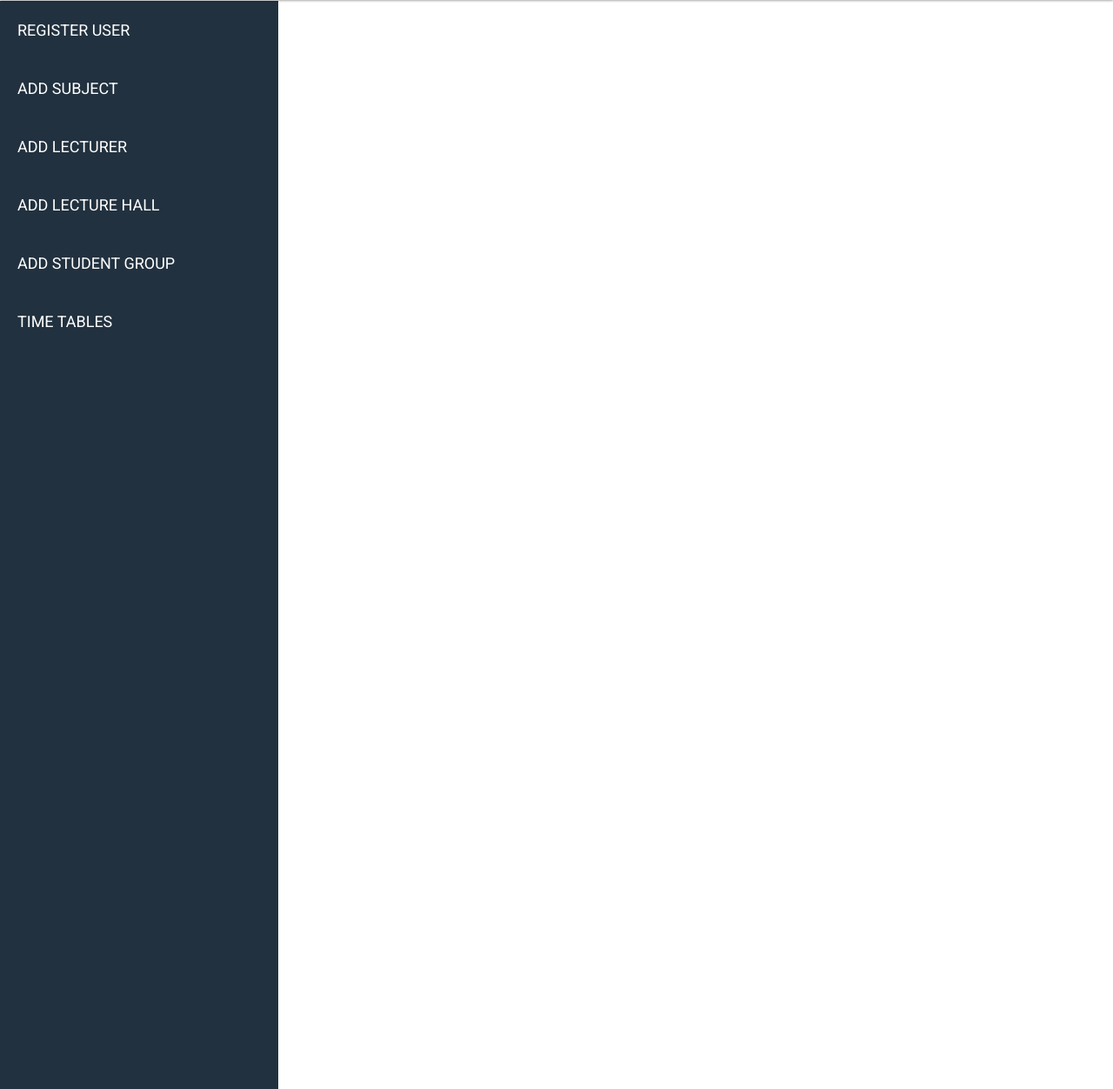
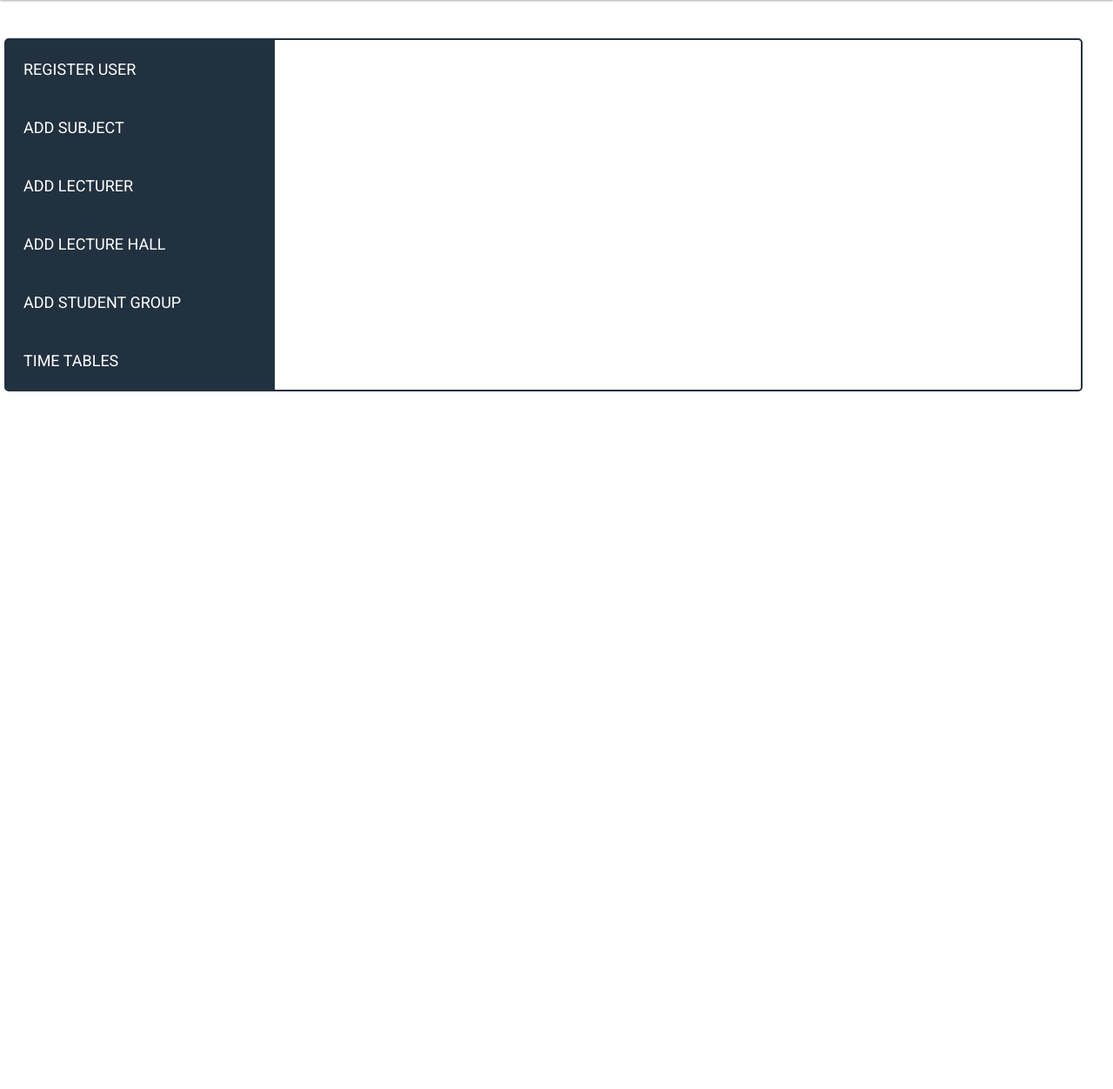
Before and after one commit to kaneeldias/GroupProject, a CodeIgniter app: page /GroupProject/index.php/dashboard/index in a window 1280 px wide. Shown: the part 80-1332 px from the top of the page at 87% size. Run offline with CodeIgniter, Linux system fonts and the light colour scheme.

Commit message:
dashboard

```diff
--- a/application/views/Dashboard.php
+++ b/application/views/Dashboard.php
@@ -1,5 +1,5 @@
-<div class="row col-md-12 h-100 no-gutters" id="dashboard">
-    <div class="column col-md-3 dashboard_links">
+<div class="row col-md-12" id="dashboard">
+    <div class="column col-md-3 dashboard_links" style="padding:0px;">
         <a href="<?=base_url("signup")?>"><div class="dashboard_link">Register User</div></a>
         <a href="<?=base_url("add-subject")?>"><div class="dashboard_link">Add Subject</div></a>
         <a href="<?=base_url("add-lecturer")?>"><div class="dashboard_link">Add Lecturer</div></a>
@@ -7,16 +7,22 @@
         <a href="<?=base_url("add-student-group")?>"><div class="dashboard_link">Add Student Group</div></a>
         <a href="<?=base_url("time-table?group=5&semester=1")?>"><div class="dashboard_link">Time Tables</div></a>
     </div>
+    <div class="row col-md-9" style="display:flex; align-items:center; text-align:center;">
+    </div>
 </div>
 
 
 <style>
     #content{
-        margin-top:57px !important;
-        margin-bottom:0px !important;
+
     }
 
     #dashboard{
+        border-color:#22313f;
+        border-radius:5px;
+        border-style:solid;
+        border-width:2px;
+        //box-shadow: 0 1px 3px rgba(0,0,0,0.12), 0 1px 2px rgba(0,0,0,0.24);
         padding:0px;
     }
 
--- a/application/views/templates/header.php
+++ b/application/views/templates/header.php
@@ -85,4 +85,4 @@
     </div>
 
 
-    <div class="column-flex h-100" id="content" style="margin-top:100px; margin-bottom:50px; min-height:100%;">
+    <div class="column" id="content" style="margin-top:100px; margin-bottom:50px; min-height:100%; padding-left:20px; padding-right:20px;">
--- a/assets/css/form_styles.css
+++ b/assets/css/form_styles.css
@@ -13,8 +13,11 @@
     margin-bottom:30px;
     padding:10px;
     text-align:center;
-    background-color:#d2d7d3;
-    color:#22313f;
+    color:white;
+    background-color: #32485c;
+    border-top-left-radius:3px;
+    border-top-right-radius:3px;
+    box-shadow: 0 1px 3px rgba(0,0,0,0.12), 0 1px 2px rgba(0,0,0,0.24);
 }
 
 .form_container .form_content{
```
